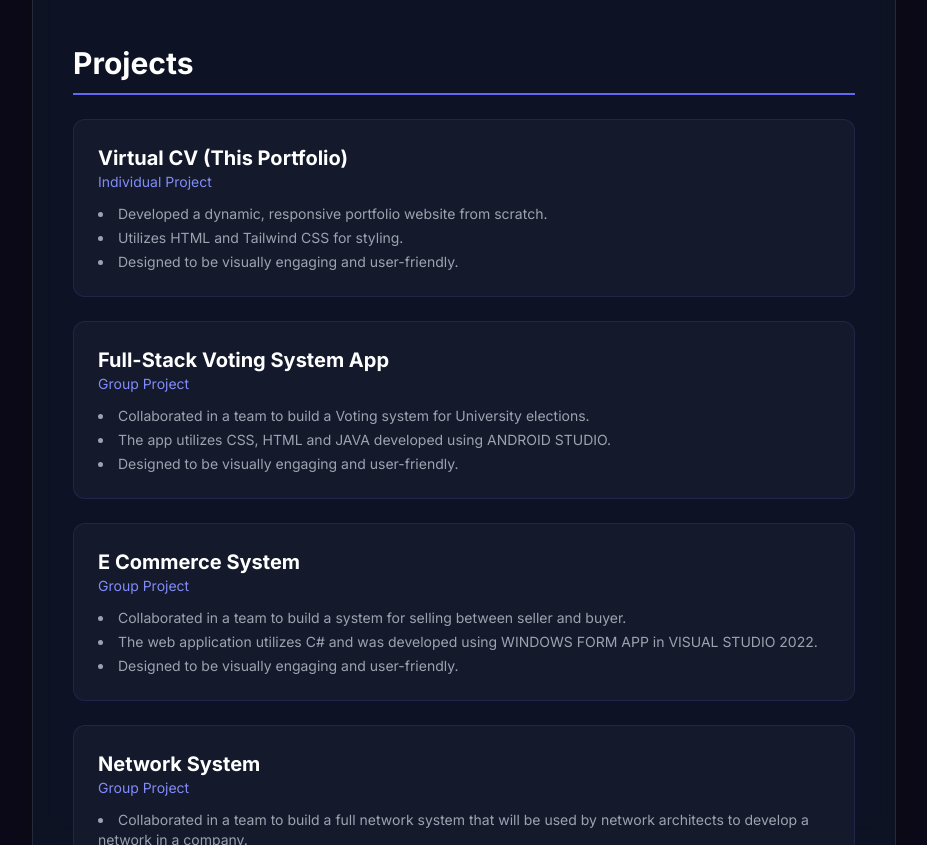
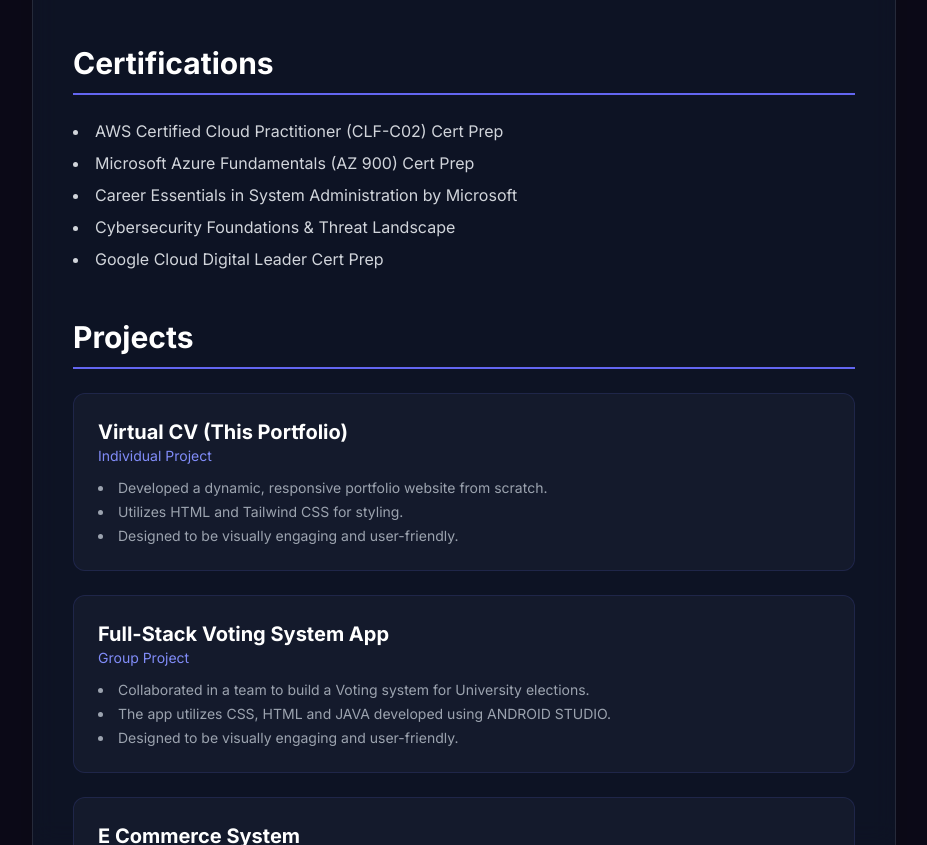
Before and after one commit to ItumelengKganyago/https---github.com-ItumelengKganyago-My-CV-Portfolio, a plain HTML site: page index.html in a window 1280 px wide. Shown: the part 2500-3345 px from the top of the page, without its empty margins (176-1103 px from the left). Drawn offline with nearby package versions, Linux system fonts and the light colour scheme.

Commit message:
Add certifications section to index.html

```diff
--- a/index.html
+++ b/index.html
@@ -211,6 +211,17 @@
                 </div>
             </section>
 
+            <section id="certifications" class="mb-12">
+                <h2 class="text-3xl font-bold text-white border-b-2 border-indigo-500 pb-3 mb-6">Certifications</h2>
+                <ul class="list-disc list-inside text-gray-300 space-y-2">
+                    <li class="hover:text-indigo-400 transition-colors duration-200">AWS Certified Cloud Practitioner (CLF-C02) Cert Prep</li>
+                    <li class="hover:text-indigo-400 transition-colors duration-200">Microsoft Azure Fundamentals (AZ 900) Cert Prep</li>
+                    <li class="hover:text-indigo-400 transition-colors duration-200">Career Essentials in System Administration by Microsoft</li>
+                    <li class="hover:text-indigo-400 transition-colors duration-200">Cybersecurity Foundations & Threat Landscape</li>
+                    <li class="hover:text-indigo-400 transition-colors duration-200">Google Cloud Digital Leader Cert Prep</li>
+                </ul>
+            </section>
+
             <section id="projects" class="mb-12">
                 <h2 class="text-3xl font-bold text-white border-b-2 border-indigo-500 pb-3 mb-6">Projects</h2>
 
```
